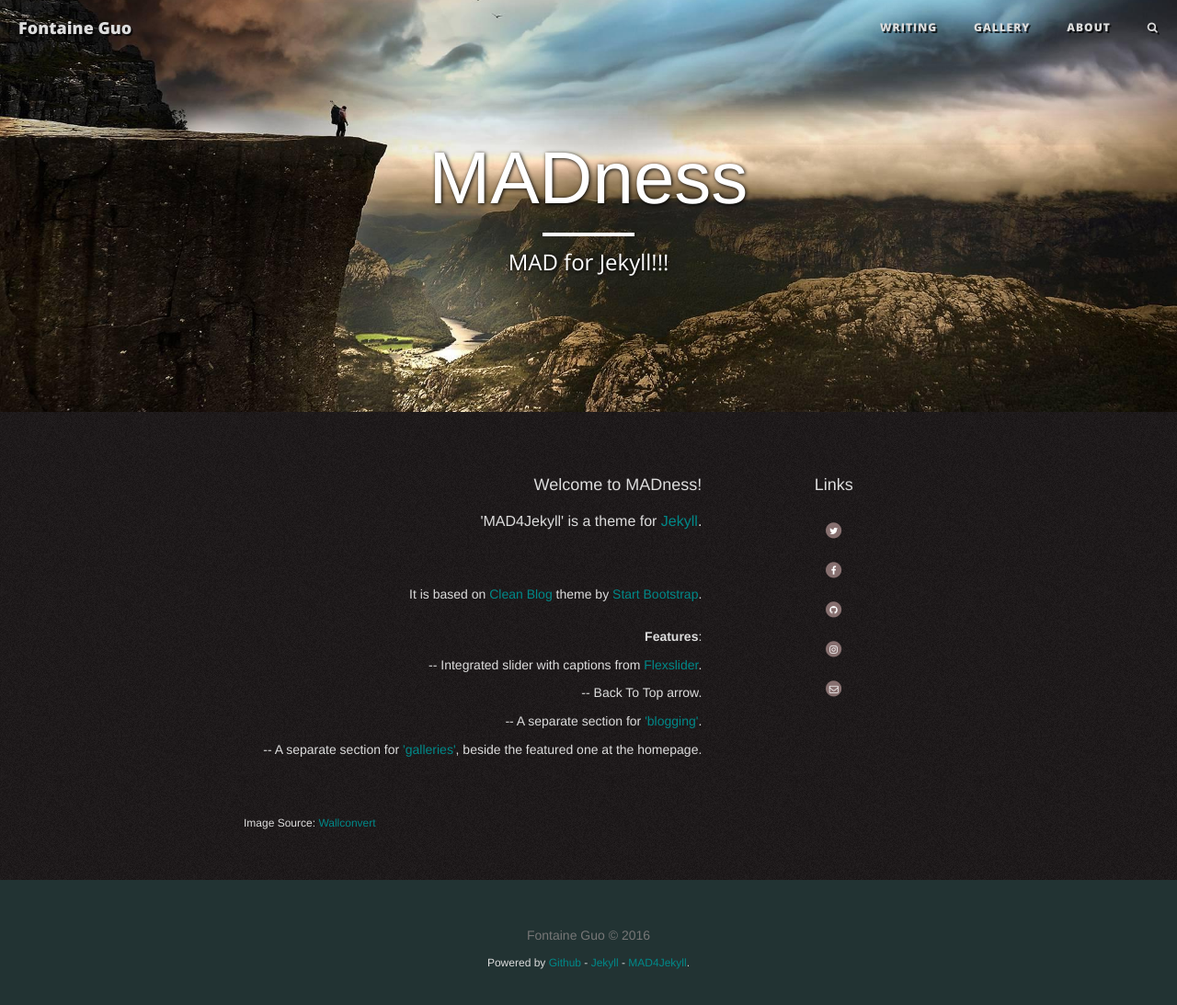
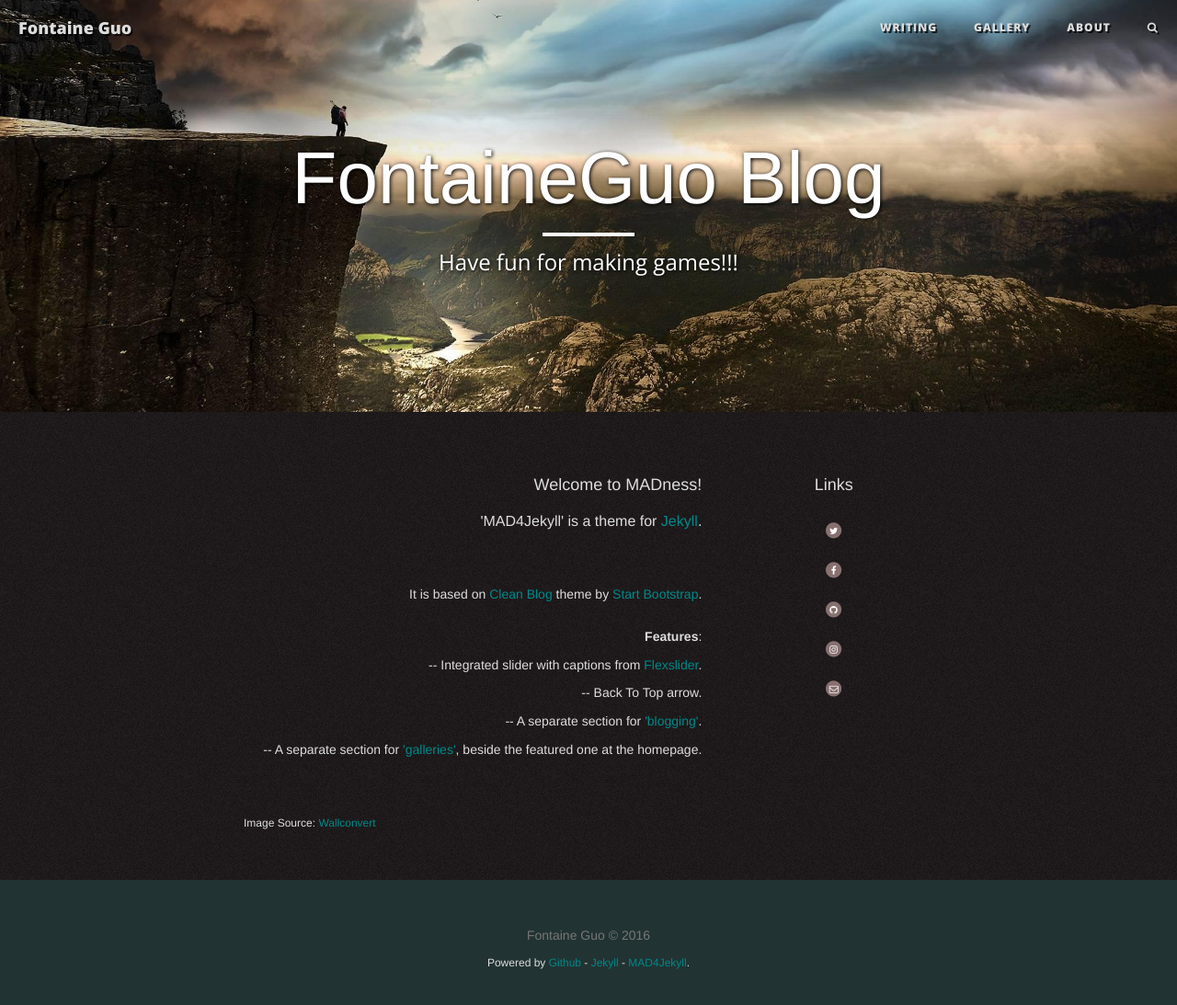
Before and after one commit to FontaineGuo/FontaineGuo.github.io, a Jekyll site: the page built from pages/index.html, in a window 1280 px wide and 1131 px high. Shown: the top 1093 px of the window at 92% size. Built offline with Jekyll 4.4.1, drawn with Linux system fonts in a browser that asks for light colours; nearby versions of some CDN libraries.

Commit message:
edit the home page

```diff
--- a/pages/index.html
+++ b/pages/index.html
@@ -1,7 +1,7 @@
 ---
 layout: page
-title: "MADness"
-description: "MAD for Jekyll!!!"
+title: "FontaineGuo Blog"
+description: "Have fun for making games!!!"
 header-img: "assets/owner/hero/home-bg.jpg"
 permalink: ./index.html
 ---
```
